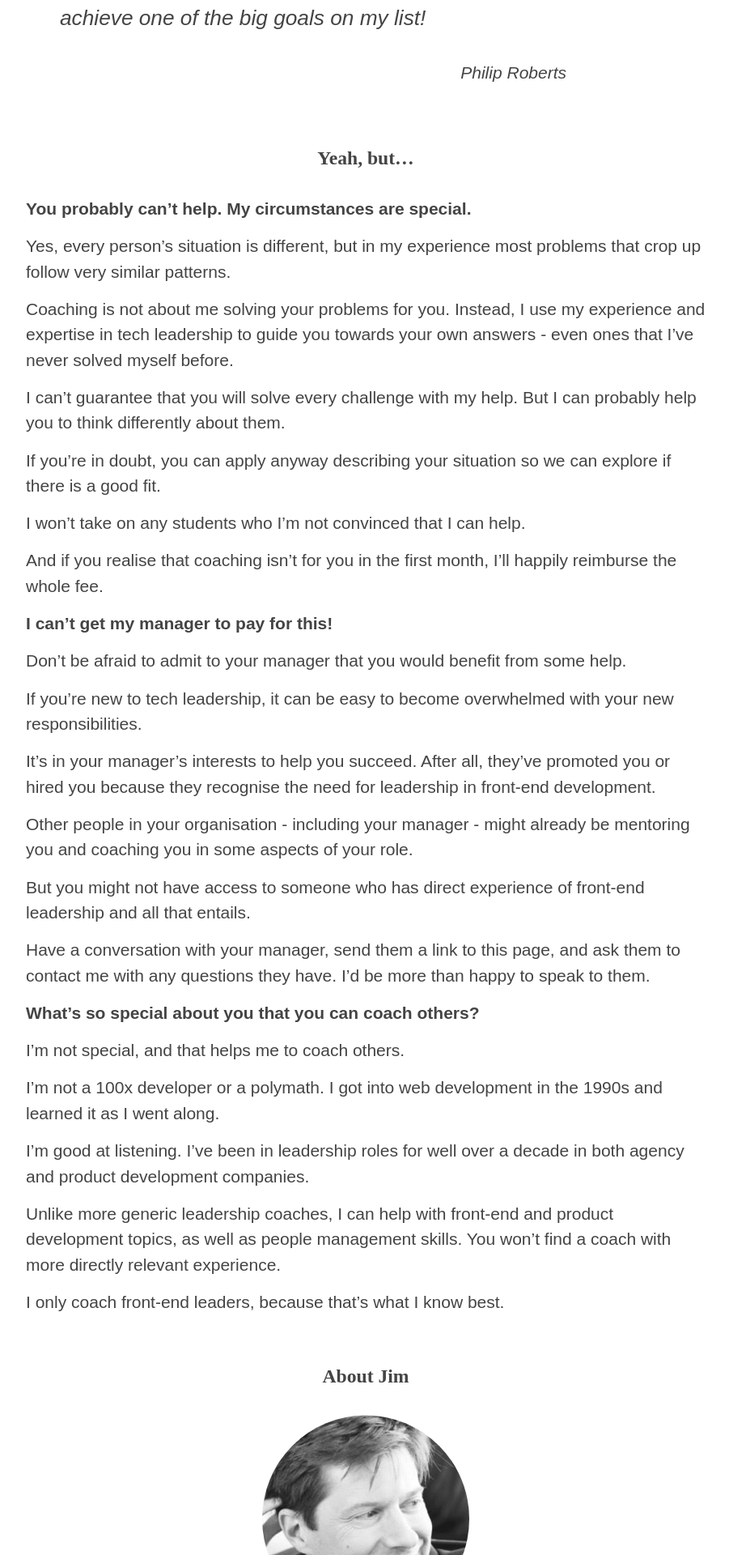
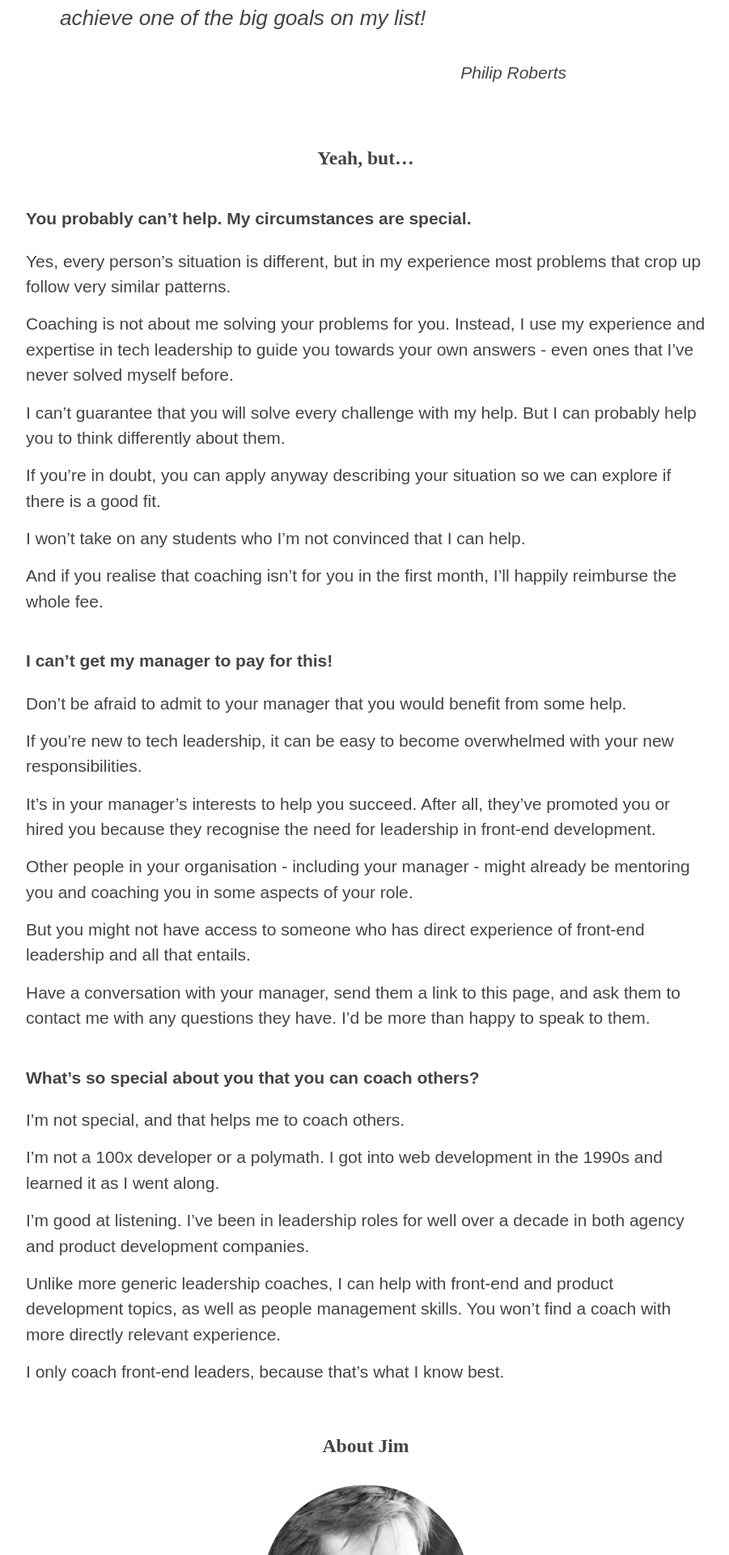
Before and after one commit to froots/froots.github.io, a Jekyll site: the page built from _services/tech-lead-coaching.md, in a window 1280 px wide. Shown: the part 3012-4932 px from the top of the page at 81% size, without its empty margins (188-1089 px from the left). Built offline with Jekyll 4.4.1, drawn with Linux system fonts in a browser that asks for light colours.

Commit message:
Convert to proper headings for FAQs

```diff
--- a/_services/tech-lead-coaching.md
+++ b/_services/tech-lead-coaching.md
@@ -95,7 +95,7 @@
 
 ## Yeah, but...
 
-__You probably can't help. My circumstances are special.__
+### You probably can't help. My circumstances are special.
 
 Yes, every person's situation is different, but in my experience most problems that crop up follow very similar patterns.
 
@@ -109,7 +109,7 @@
 
 And if you realise that coaching isn't for you in the first month, I'll happily reimburse the whole fee.
 
-__I can't get my manager to pay for this!__
+### I can't get my manager to pay for this!
 
 Don't be afraid to admit to your manager that you would benefit from some help.
 
@@ -123,7 +123,7 @@
 
 Have a conversation with your manager, send them a link to this page, and ask them to contact me with any questions they have. I'd be more than happy to speak to them.
 
-__What's so special about you that you can coach others?__
+### What's so special about you that you can coach others?
 
 I'm not special, and that helps me to coach others.
 
```
